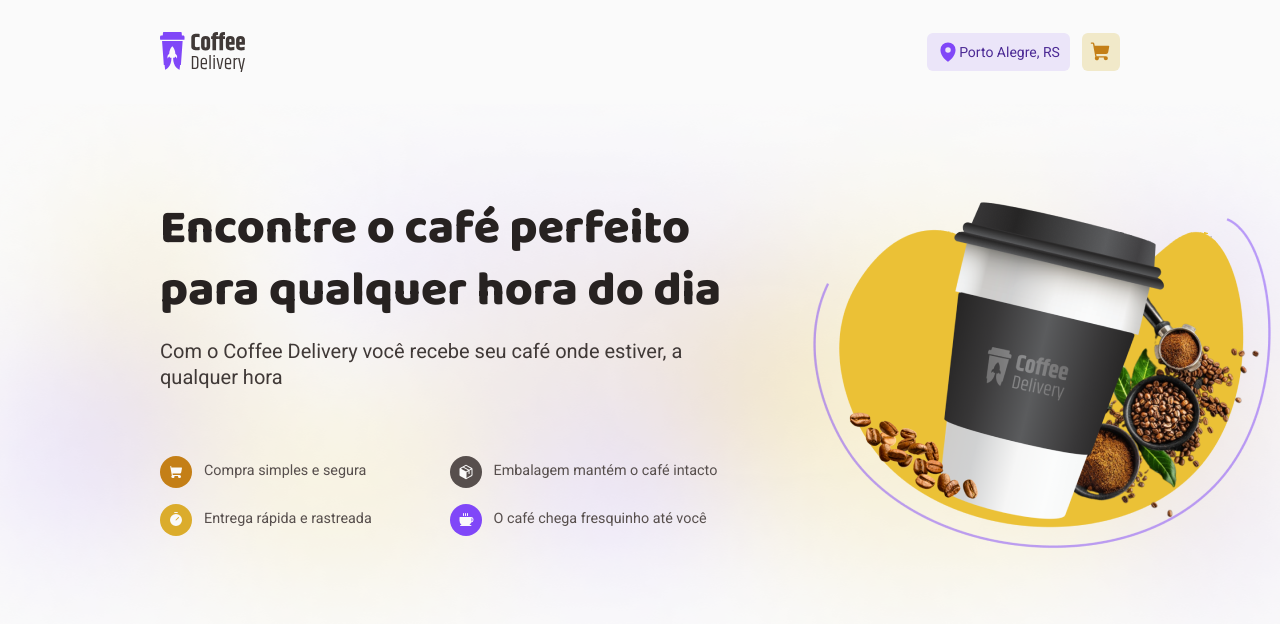
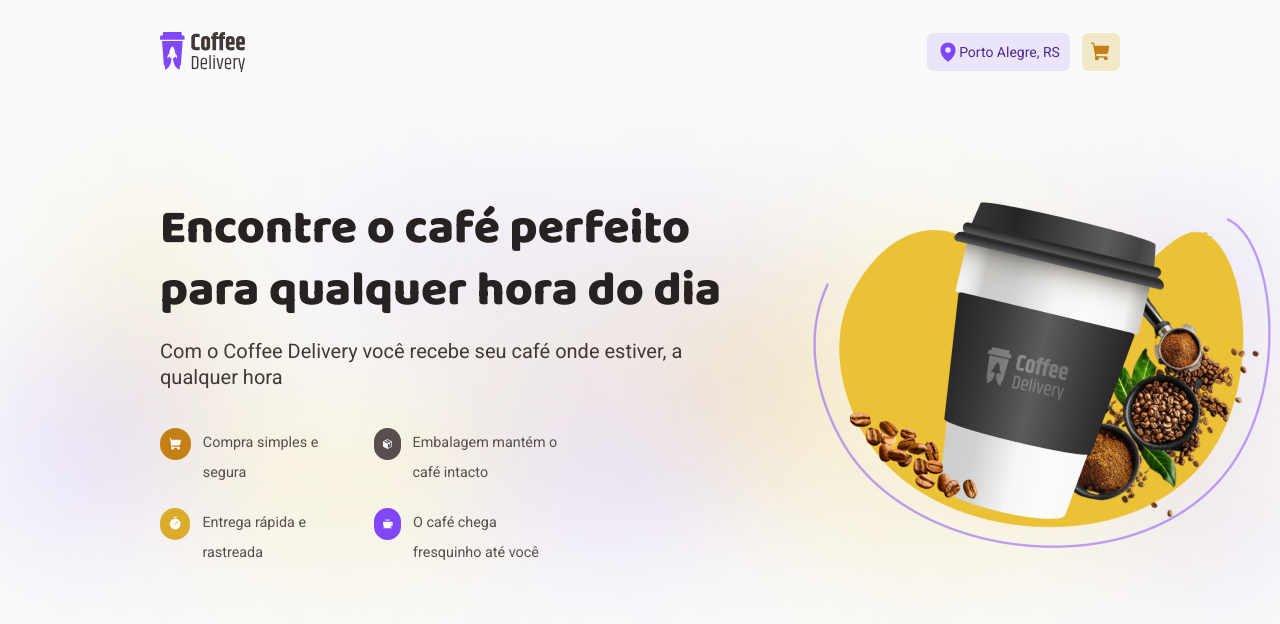
Before and after one commit to leticea/coffee-delivery, a React (Vite) app: page / in a window 1280 px wide. Shown: the top 624 px of the page. Built offline with nearby package versions, Linux system fonts and the light colour scheme.

Commit message:
feat(introduction): editing infoWithIcon styles

```diff
--- a/src/pages/Home/CoffeeList/styles.ts
+++ b/src/pages/Home/CoffeeList/styles.ts
@@ -1,10 +1,7 @@
 import styled from "styled-components";
 
 export const Container = styled.div`
-  height: 1645px;
-  left: 0px;
-  right: 0px;
-  top: 648px;
+  height: 164px;
 
   border: 1px solid red;
 `;
--- a/src/pages/Home/Introduction/styles.ts
+++ b/src/pages/Home/Introduction/styles.ts
@@ -44,8 +44,7 @@ export const InfoText = styled.div`
 `;
 
 export const InfoGrid = styled.ul`
-  width: 56.7rem;
-  min-height: 8.4rem;
+  max-width: 56.7rem;
   margin: 35.2rem 71.3rem 10.8rem 16rem;
 
   font-size: 2.3rem;
@@ -58,7 +57,7 @@ export const InfoGrid = styled.ul`
   grid-template-columns: repeat(2, 1fr);
   list-style: none;
 
-  gap: 1.2rem;
+  gap: 2rem;
 
   //border: 1px solid red;
 `;
```
